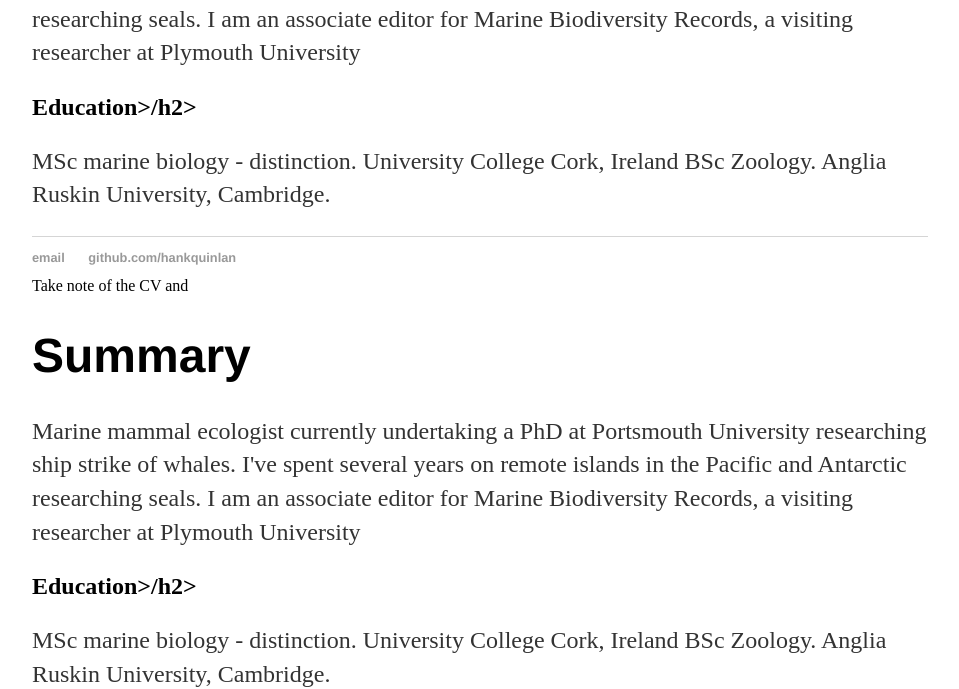
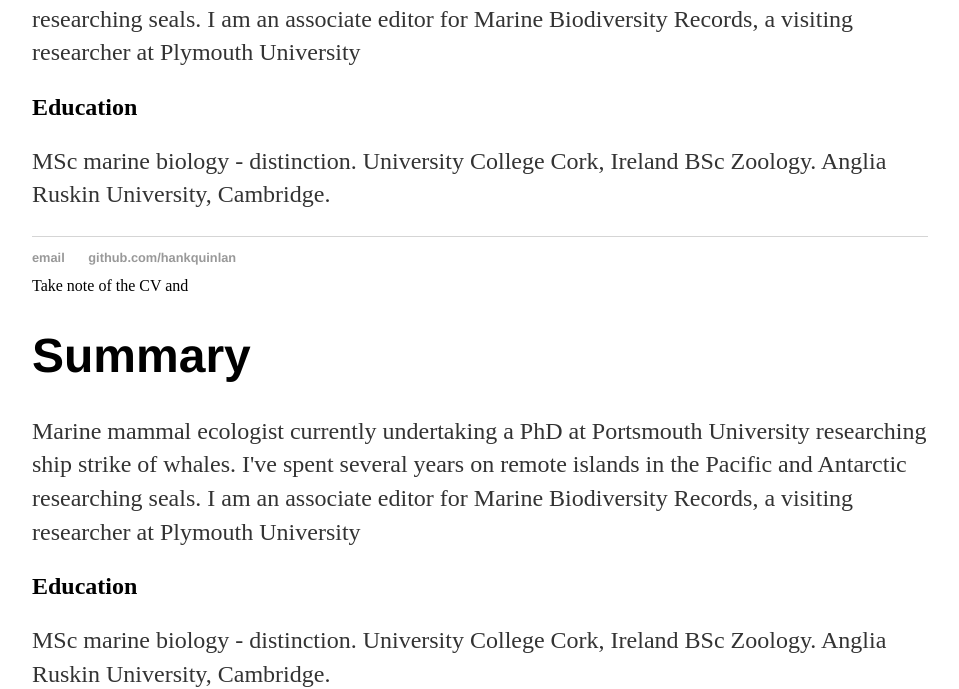
Before and after one commit to Jamesrrobbins/jamesrrobbins.github.io, a Jekyll site: the page built from cv/index.html, in a window 1280 px wide. Shown: the part 262-951 px from the top of the page, without its empty margins (160-1119 px from the left). Built offline with Jekyll 4.4.1, drawn with Linux system fonts in a browser that asks for light colours.

Commit message:
Update index.html

```diff
--- a/cv/index.html
+++ b/cv/index.html
@@ -2,12 +2,10 @@
 layout: default
 title: CV
 ---
-<div class="blurb">
 	<h1>Summary</h1>
 	<p> Marine mammal ecologist currently undertaking a PhD at Portsmouth University researching ship strike of whales. I've spent several years on remote islands in the Pacific and Antarctic researching seals. I am an associate editor for Marine Biodiversity Records, a visiting researcher at Plymouth University</p>
 
 
-<h2>Education>/h2>
-</div><!-- /.blurb -->
+<h2>Education</h2>
 <p>MSc marine biology - distinction. University College Cork, Ireland
 BSc Zoology. Anglia Ruskin University, Cambridge. </p>
```
